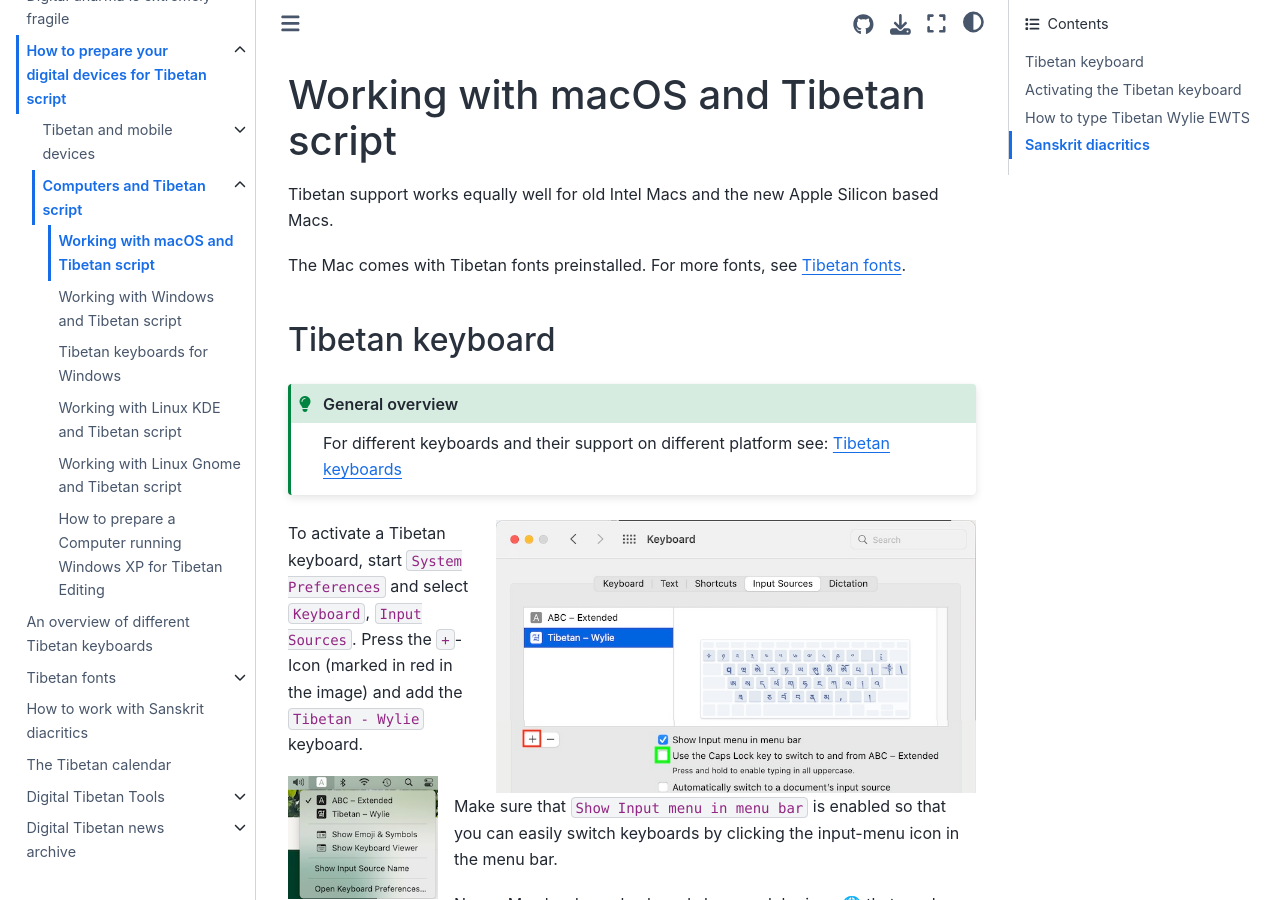
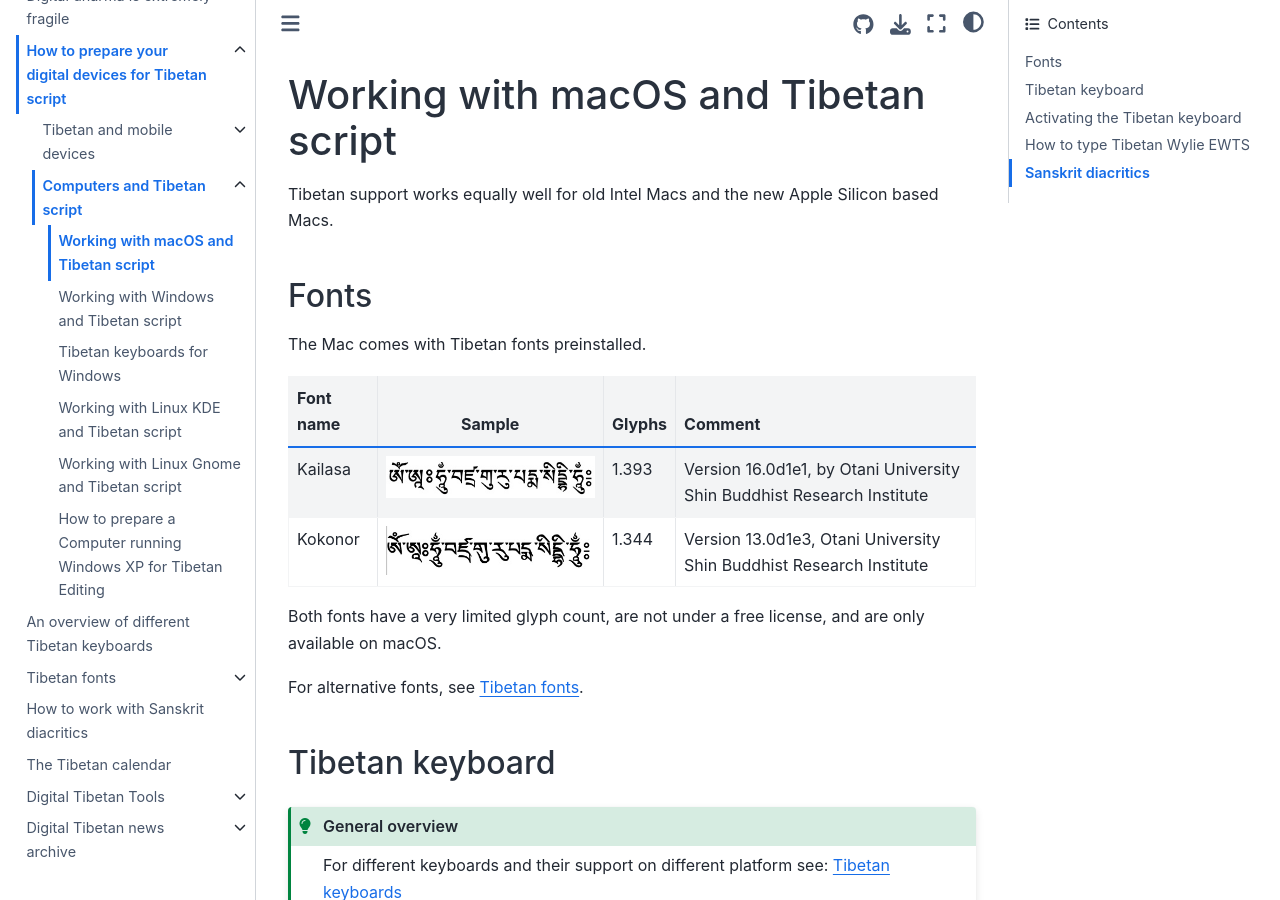
Before and after one commit to DigitalTibetan/DigitalTibetan, a Jupyter Book: the page built from docs/computers_macos.md, in a window 1280 px wide and 900 px high. Built offline with Jupyter Book 1.0.4 settings and Sphinx 7.4.7 and the Sphinx Book theme 1.1.4, drawn with Linux system fonts in a browser that asks for light colours.

Commit message:
Mac specific fonts

```diff
--- a/docs/computers_macos.md
+++ b/docs/computers_macos.md
@@ -2,7 +2,19 @@
 
 Tibetan support works equally well for old Intel Macs and the new Apple Silicon based Macs.
 
-The Mac comes with Tibetan fonts preinstalled. For more fonts, see [Tibetan fonts](tibetan_fonts.md).
+(macos_fonts)=
+## Fonts
+
+The Mac comes with Tibetan fonts preinstalled.
+
+| Font name | Sample | Glyphs | Comment |
+| --------- | :----: | ------ | ------- |
+| Kailasa   | ![macOS Kailasa](Images/Font_Kailasa.jpg) | 1.393 | Version 16.0d1e1, by Otani University Shin Buddhist Research Institute |
+| Kokonor | ![macOS Kokonor](Images/Font_Kokonor.jpg) | 1.344 | Version 13.0d1e3, Otani University Shin Buddhist Research Institute |
+
+Both fonts have a very limited glyph count, are not under a free license, and are only available on macOS.
+
+For alternative fonts, see [Tibetan fonts](tibetan_fonts.md).
 
 (macos_keyboard)=
 ## Tibetan keyboard
```
Also changed, not shown: docs/tibetan_fonts.md (+8 -1 lines), docs/Images/Font_Kailasa.jpg, docs/Images/Font_Kokonor.jpg (added).
